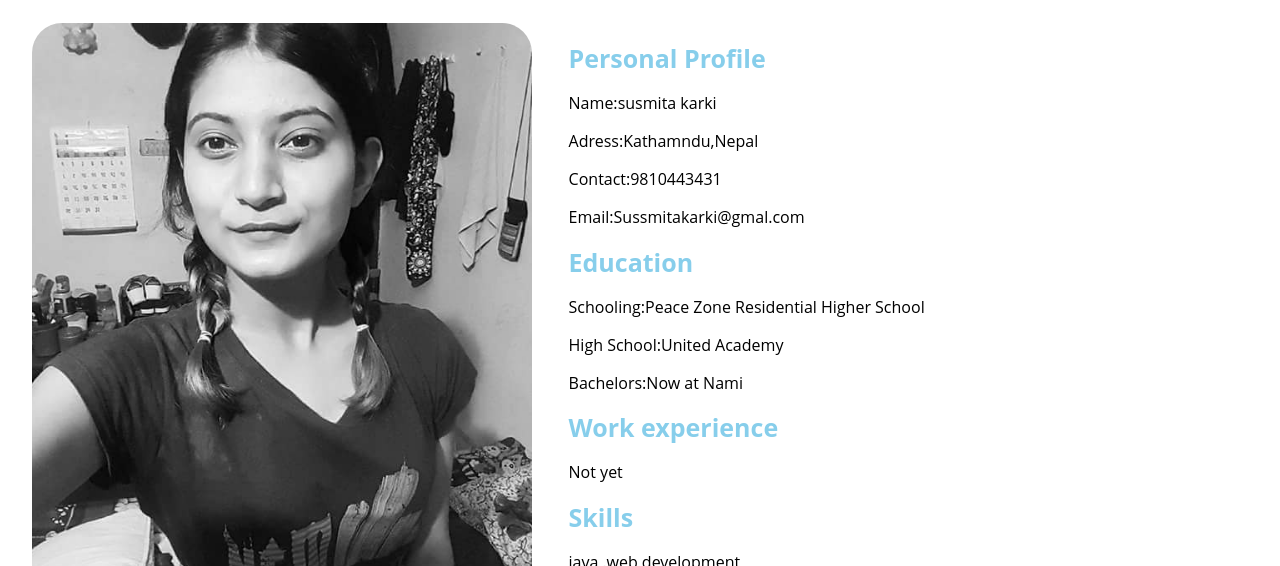
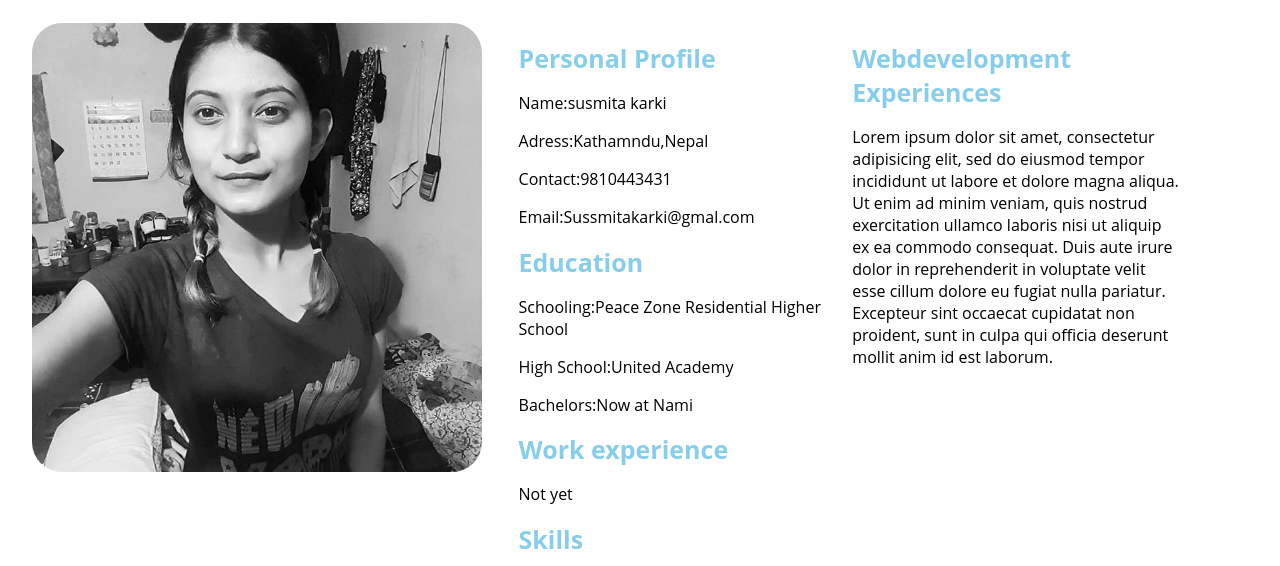
Before and after one commit to susmita9046/webDevelopment, a plain HTML site: page cv.html in a window 1280 px wide. Shown: the part 234-800 px from the top of the page. Drawn offline with Linux system fonts and the light colour scheme.

Commit message:
new message

```diff
--- a/css/style.css
+++ b/css/style.css
@@ -1,7 +1,9 @@
+/*body part*/
 body{
 	margin: 0;
 	font-family: 'Open Sans', sans-serif;
 }
+/*header css*/
 header{
 	text-align: center;
 }
@@ -10,7 +12,7 @@ header img{
 	width: 150px;
 	margin: 25px 0 5px;
 }
-
+/*nav css*/
 nav ul{
 	display: flex;
 	list-style: none;
@@ -39,6 +41,7 @@ nav ul li a{
 nav ul li a:hover{
 	background-color: white;
 }
+/*main section start*/
 .main-section{
 	display: flex;
 	padding: 0 5% 0 0;
@@ -58,11 +61,11 @@ nav ul li a:hover{
 .main-section .middlesection img{
 	border-radius: 30px;
 	object-fit: cover;
-    height:600px;
-	 width:500px;
+    /*height:*/
+	 width:450px;
 
 }
-
+/*form part start*/
 form{
 /*padding: 2%;*/
 }
@@ -99,11 +102,7 @@ form input{
 	word-wrap: break-word;
 }
 
-/*}*/
-/*.box-output{*/
-	/*display: flex;*/
-	/*justify-content: flex-start;*/
-/*}*/
+/*footer part start*/
 footer{
     background-color: white;
     margin: 0% auto;
@@ -114,6 +113,7 @@ footer{
 
 
 }
+/*extra classes*/
 .title-all{
 width: 90%;
 margin: 2% auto;
--- a/cv.html
+++ b/cv.html
@@ -49,9 +49,17 @@
 
 		</div>
 
-
+<div  class="leftbar">
+<h1 style="color:skyblue; font-size: 25px; ">Webdevelopment Experiences</h1>
+	Lorem ipsum dolor sit amet, consectetur adipisicing elit, sed do eiusmod
+tempor incididunt ut labore et dolore magna aliqua. Ut enim ad minim veniam,
+quis nostrud exercitation ullamco laboris nisi ut aliquip ex ea commodo
+consequat. Duis aute irure dolor in reprehenderit in voluptate velit esse
+cillum dolore eu fugiat nulla pariatur. Excepteur sint occaecat cupidatat non
+proident, sunt in culpa qui officia deserunt mollit anim id est laborum.</div>
 
 	</div>
+
 	<footer>
 		<p> Developed by:Susmita karki © 2018 ALL RIGHT RESERVED</p>
 	</footer>
```
Also changed, not shown: about.html (+2 -0 lines), index.html (+16 -4 lines).
